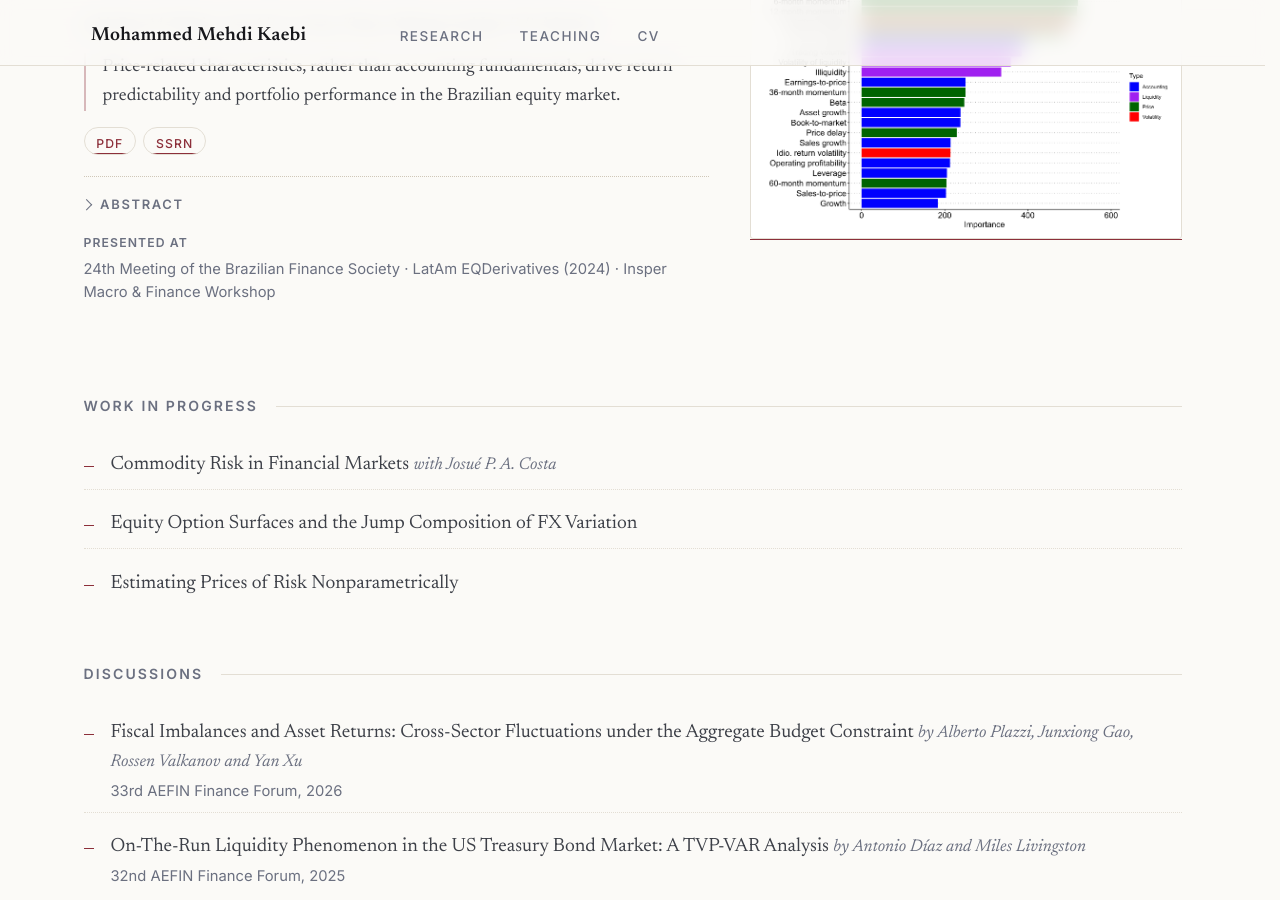
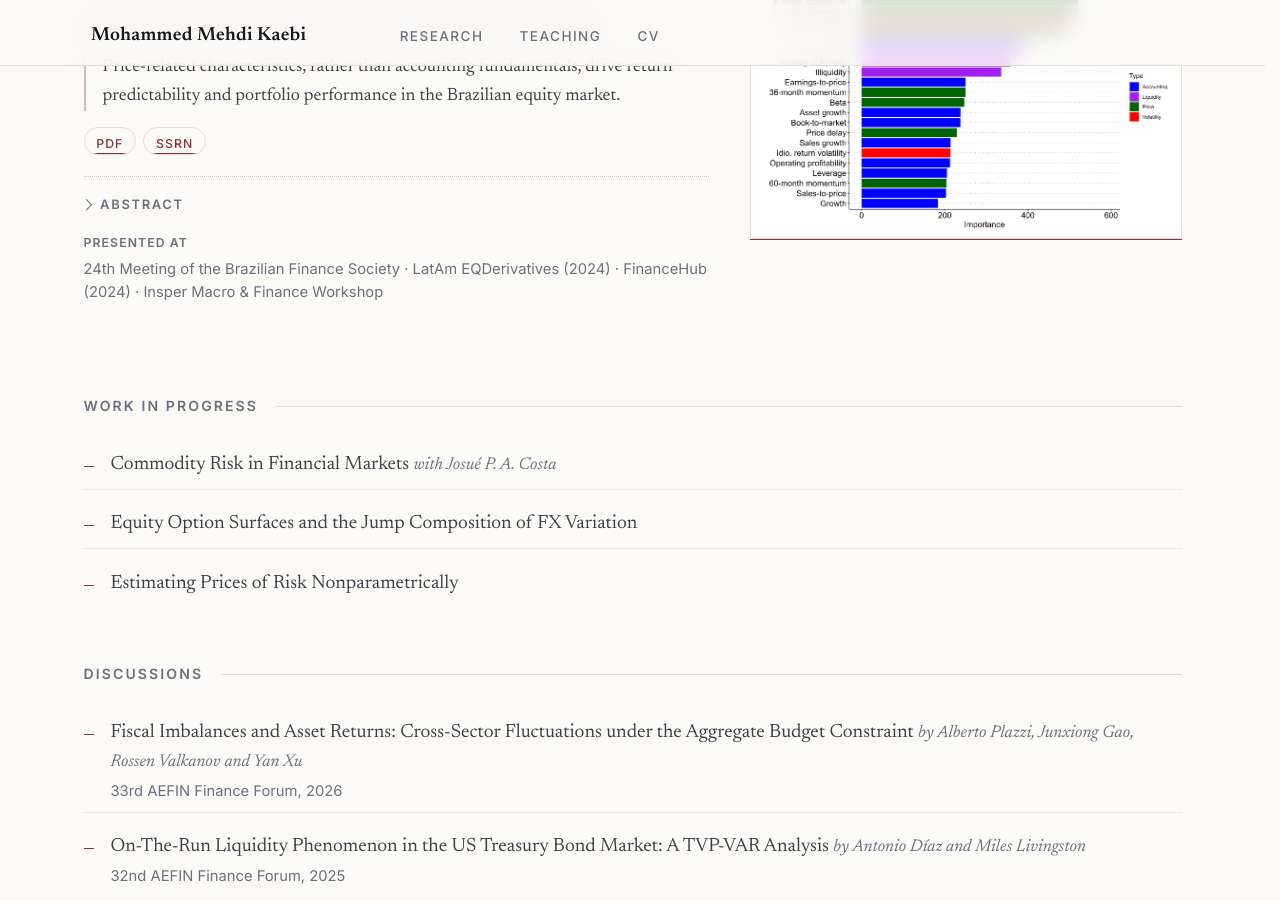
Before and after one commit to mkaebi/mkaebi.github.io, a Jekyll site: the page built from _pages/research.html, in a window 1280 px wide and 900 px high, scrolled down 1659 px. Built offline with Jekyll 4.4.1, drawn with Linux system fonts in a browser that asks for light colours.

Commit message:
Update papers.yml

```diff
--- a/_data/papers.yml
+++ b/_data/papers.yml
@@ -131,6 +131,7 @@ working:
     presentations:
       - "24th Meeting of the Brazilian Finance Society"
       - "LatAm EQDerivatives (2024)"
+      - "FinanceHub (2024)"
       - "Insper Macro & Finance Workshop"
 
 in_progress:
```
